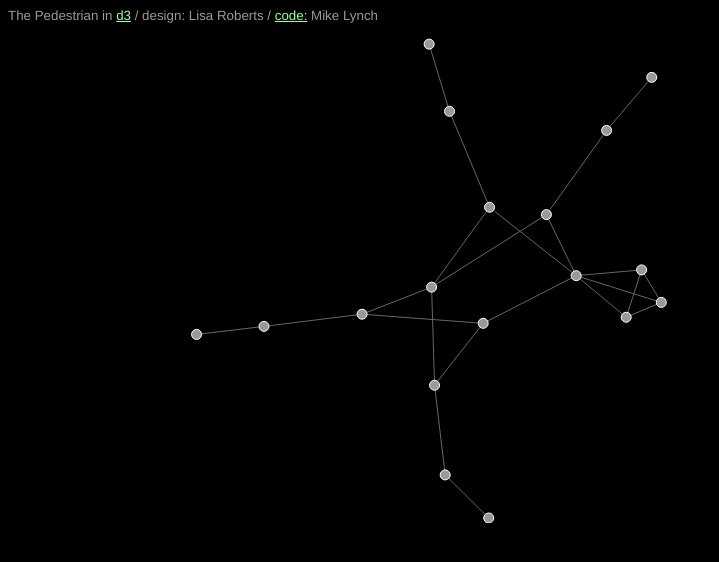
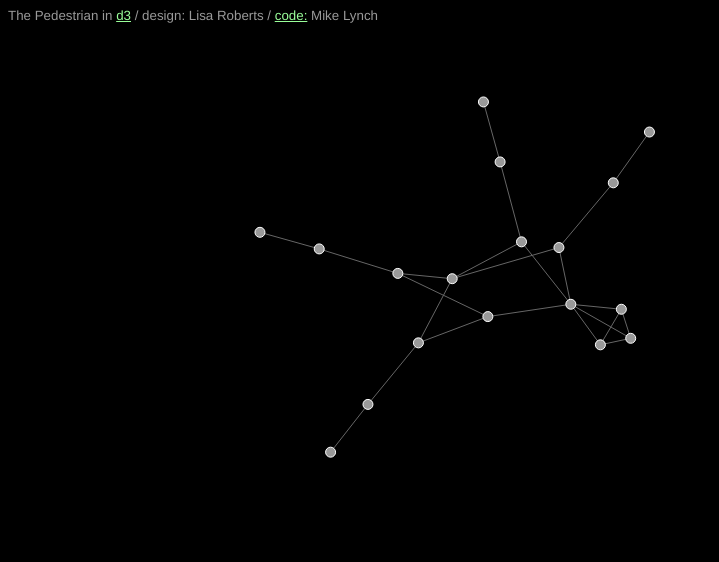
Before and after one commit to spikelynch/pedestrian_d3, a plain HTML site: page index.html in a window 1280 px wide. Shown: the whole page, without its empty margins (0-719 px from the left). Drawn offline with nearby package versions, Linux system fonts and the light colour scheme.

Commit message:
Turned down the charge a bit

```diff
--- a/index.html
+++ b/index.html
@@ -29,13 +29,14 @@ var simulation = d3.forceSimulation()
   .force("charge", d3.forceManyBody())
   .force("center", d3.forceCenter(width / 2, height / 2));
 
+  simulation.velocityDecay(0.1);
   simulation.nodes(pedestrian.nodes);
 
   simulation.force("links")
   .links(pedestrian.links);
 
   simulation.force("links").distance(function(d) { return d.length });
-  simulation.force("charge").strength(-200);
+  simulation.force("charge").strength(-100);
 
   var link = svg.selectAll(".link")
       .data(pedestrian.links)
```
